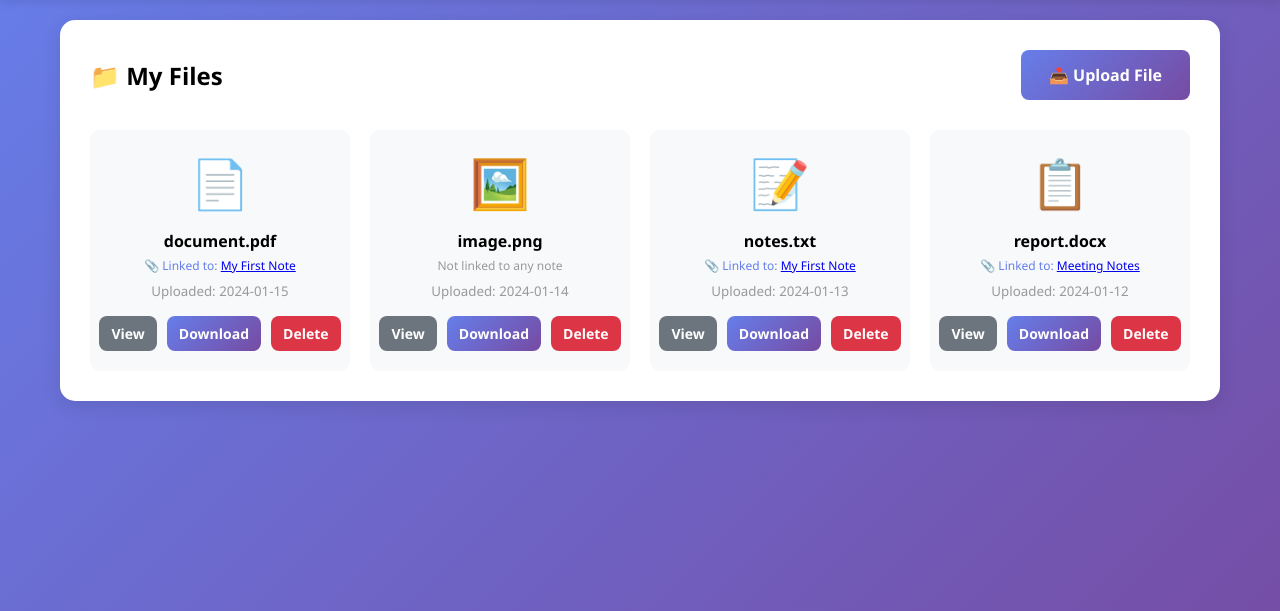
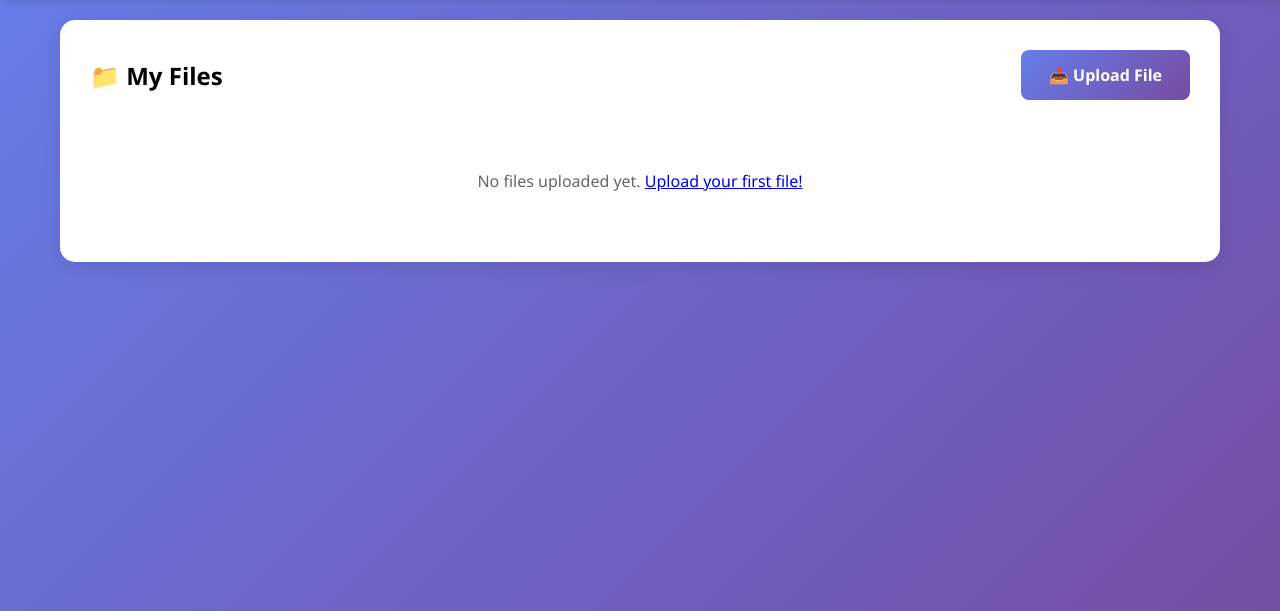
Before and after one commit to kesavadattaj/Flask_PFS-ONE-001, a Flask app: template templates/files.html in a window 1280 px wide. Shown: the part 68-679 px from the top of the page. Run offline with Flask 3, Linux system fonts and the light colour scheme; the template is opened without the code that fills it, so the values that code supplies are empty.

Commit message:
added upload file and file list page and api

```diff
--- a/templates/add_note.html
+++ b/templates/add_note.html
@@ -18,7 +18,7 @@
                     <button type="submit" class="btn btn-primary">Save Note</button>
                 </form>
                 <p class="text-center">
-                    <a href="notes.html">← Back to Notes</a>
+                    <a href="{{url_for('notes')}}">← Back to Notes</a>
                 </p>
             </div>
         </div>
--- a/templates/base.html
+++ b/templates/base.html
@@ -20,7 +20,7 @@
 
             <a href="{{url_for('dashboard')}}">Dashboard</a>
             <a href="{{url_for('notes')}}">My Notes</a>
-            <a href="files.html">My Files</a>
+            <a href="{{url_for('files')}}">My Files</a>
             <a href="{{url_for('logout')}}">Logout</a>
 
            {% endif %}
--- a/templates/dashboard.html
+++ b/templates/dashboard.html
@@ -25,7 +25,7 @@
 
             <div class="dashboard-actions">
                 <a href="{{url_for('add_note')}}" class="btn btn-primary" style="width: auto;">+ Add New Note</a>
-                <a href="upload_file.html" class="btn btn-secondary">📤 Upload File</a>
+                <a href="{{url_for('upload_file')}}" class="btn btn-secondary">📤 Upload File</a>
                 <a href="search.html" class="btn btn-secondary">🔍 Search Notes</a>
             </div>
 
--- a/templates/files.html
+++ b/templates/files.html
@@ -6,60 +6,33 @@
             <div class="files-container">
                 <div style="display: flex; justify-content: space-between; align-items: center; margin-bottom: 30px;">
                     <h2>📁 My Files</h2>
-                    <a href="upload_file.html" class="btn btn-primary" style="width: auto;">📤 Upload File</a>
+                    <a href="{{url_for('upload_file')}}" class="btn btn-primary" style="width: auto;">📤 Upload File</a>
                 </div>
 
+                {% if files %}
                 <div class="files-grid">
+                {% for file in files %}
                     <div class="file-card">
                         <div class="file-icon">📄</div>
-                        <h4>document.pdf</h4>
+                        <h4>{{file.filename}}</h4>
+                        {% if file.note_id %}
                         <p style="color: #667eea; font-size: 12px; margin: 5px 0;">
-                            📎 Linked to: <a href="view_note.html">My First Note</a>
+                            📎 Linked to: <a href="{{url_for('view_note',note_id=file.note_id)}}">{{file.note_title}}</a>
                         </p>
-                        <small style="color: #999;">Uploaded: 2024-01-15</small>
+                        {% endif %}
+                        <small style="color: #999;">Uploaded: {{file.created_at}}</small>
                         <div class="file-actions">
                             <a href="#" class="btn btn-secondary" style="padding: 8px 12px; font-size: 14px;">View</a>
                             <a href="#" class="btn btn-primary" style="padding: 8px 12px; font-size: 14px;">Download</a>
                             <a href="files.html" class="btn btn-danger" style="padding: 8px 12px; font-size: 14px;" onclick="return confirm('Are you sure?')">Delete</a>
                         </div>
+                    {% endfor %}
                     </div>
-                    <div class="file-card">
-                        <div class="file-icon">🖼️</div>
-                        <h4>image.png</h4>
-                        <p style="color: #999; font-size: 12px; margin: 5px 0;">Not linked to any note</p>
-                        <small style="color: #999;">Uploaded: 2024-01-14</small>
-                        <div class="file-actions">
-                            <a href="#" class="btn btn-secondary" style="padding: 8px 12px; font-size: 14px;">View</a>
-                            <a href="#" class="btn btn-primary" style="padding: 8px 12px; font-size: 14px;">Download</a>
-                            <a href="files.html" class="btn btn-danger" style="padding: 8px 12px; font-size: 14px;" onclick="return confirm('Are you sure?')">Delete</a>
-                        </div>
-                    </div>
-                    <div class="file-card">
-                        <div class="file-icon">📝</div>
-                        <h4>notes.txt</h4>
-                        <p style="color: #667eea; font-size: 12px; margin: 5px 0;">
-                            📎 Linked to: <a href="view_note.html">My First Note</a>
-                        </p>
-                        <small style="color: #999;">Uploaded: 2024-01-13</small>
-                        <div class="file-actions">
-                            <a href="#" class="btn btn-secondary" style="padding: 8px 12px; font-size: 14px;">View</a>
-                            <a href="#" class="btn btn-primary" style="padding: 8px 12px; font-size: 14px;">Download</a>
-                            <a href="files.html" class="btn btn-danger" style="padding: 8px 12px; font-size: 14px;" onclick="return confirm('Are you sure?')">Delete</a>
-                        </div>
-                    </div>
-                    <div class="file-card">
-                        <div class="file-icon">📋</div>
-                        <h4>report.docx</h4>
-                        <p style="color: #667eea; font-size: 12px; margin: 5px 0;">
-                            📎 Linked to: <a href="view_note.html">Meeting Notes</a>
-                        </p>
-                        <small style="color: #999;">Uploaded: 2024-01-12</small>
-                        <div class="file-actions">
-                            <a href="#" class="btn btn-secondary" style="padding: 8px 12px; font-size: 14px;">View</a>
-                            <a href="#" class="btn btn-primary" style="padding: 8px 12px; font-size: 14px;">Download</a>
-                            <a href="files.html" class="btn btn-danger" style="padding: 8px 12px; font-size: 14px;" onclick="return confirm('Are you sure?')">Delete</a>
-                        </div>
-                    </div>
+                {% else %}
+                    <p style="text-align: center; color: #666; padding: 40px;">
+                        No files uploaded yet. <a href="{{ url_for('upload_file') }}">Upload your first file!</a>
+                    </p>
+            {% endif %}
                 </div>
             </div>
         </div>
--- a/templates/view_note.html
+++ b/templates/view_note.html
@@ -29,7 +29,7 @@
                     {% else %}
                     <p style="color: #666;">No files attached to this note.</p>
                     {% endif %}
-                    <a href="upload_file.html" class="btn btn-secondary" style="margin-top: 15px; width: auto; padding: 8px 16px;">+ Attach File</a>
+                    <a href="{{url_for('upload_file')}}" class="btn btn-secondary" style="margin-top: 15px; width: auto; padding: 8px 16px;">+ Attach File</a>
                 </div>
 
                 <div style="display: flex; gap: 15px;">
```
Also changed, not shown: main.py (+84 -0 lines), templates/upload_file.html (+7 -5 lines), 9 other files.
